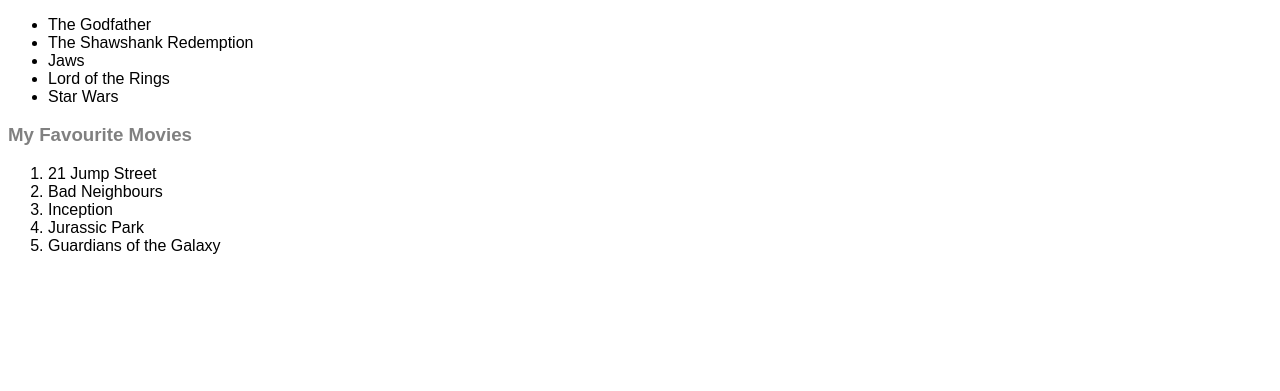
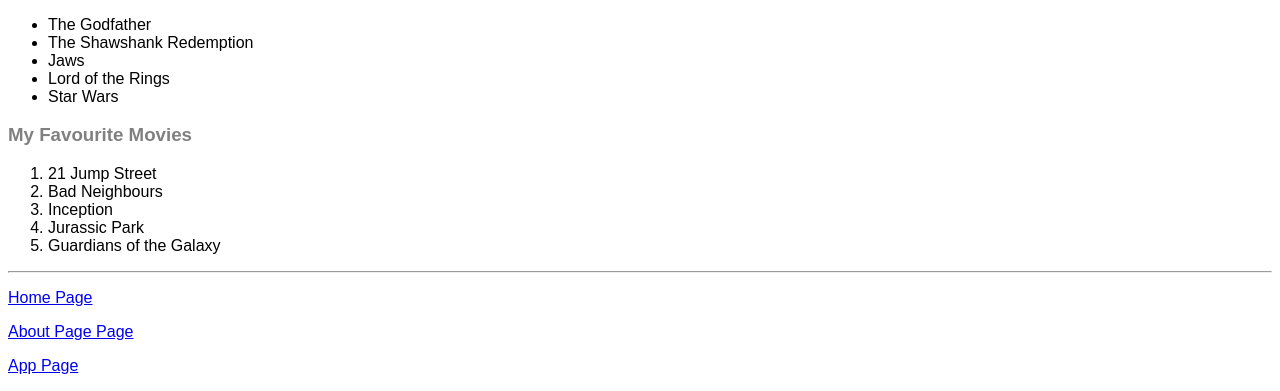
Before and after one commit to conorlyng/Website, a plain HTML site: page movies.html in a window 1280 px wide. Shown: the part 544-935 px from the top of the page. Before the commit the page ends 815 px from the top, so only its background shows below. Drawn offline with Linux system fonts and the light colour scheme.

Commit message:
Putting hyperlinks in for each page

```diff
--- a/movies.html
+++ b/movies.html
@@ -30,5 +30,20 @@
     	<li>Jurassic Park</li>
     	<li>Guardians of the Galaxy</li>
     </ol>
+
+      <hr>
+
+  <p>
+    <a href="index.html">Home Page</a>
+  </p>
+
+  <p>
+    <a href="directions.html">About Page Page</a>
+  </p>
+
+  <p>
+    <a href="apps.html">App Page</a>
+  </p>
+
 	</body>
 </html>
```
Also changed, not shown: apps.html (+15 -0 lines), directions.html (+3 -3 lines), index.html (+16 -0 lines).
